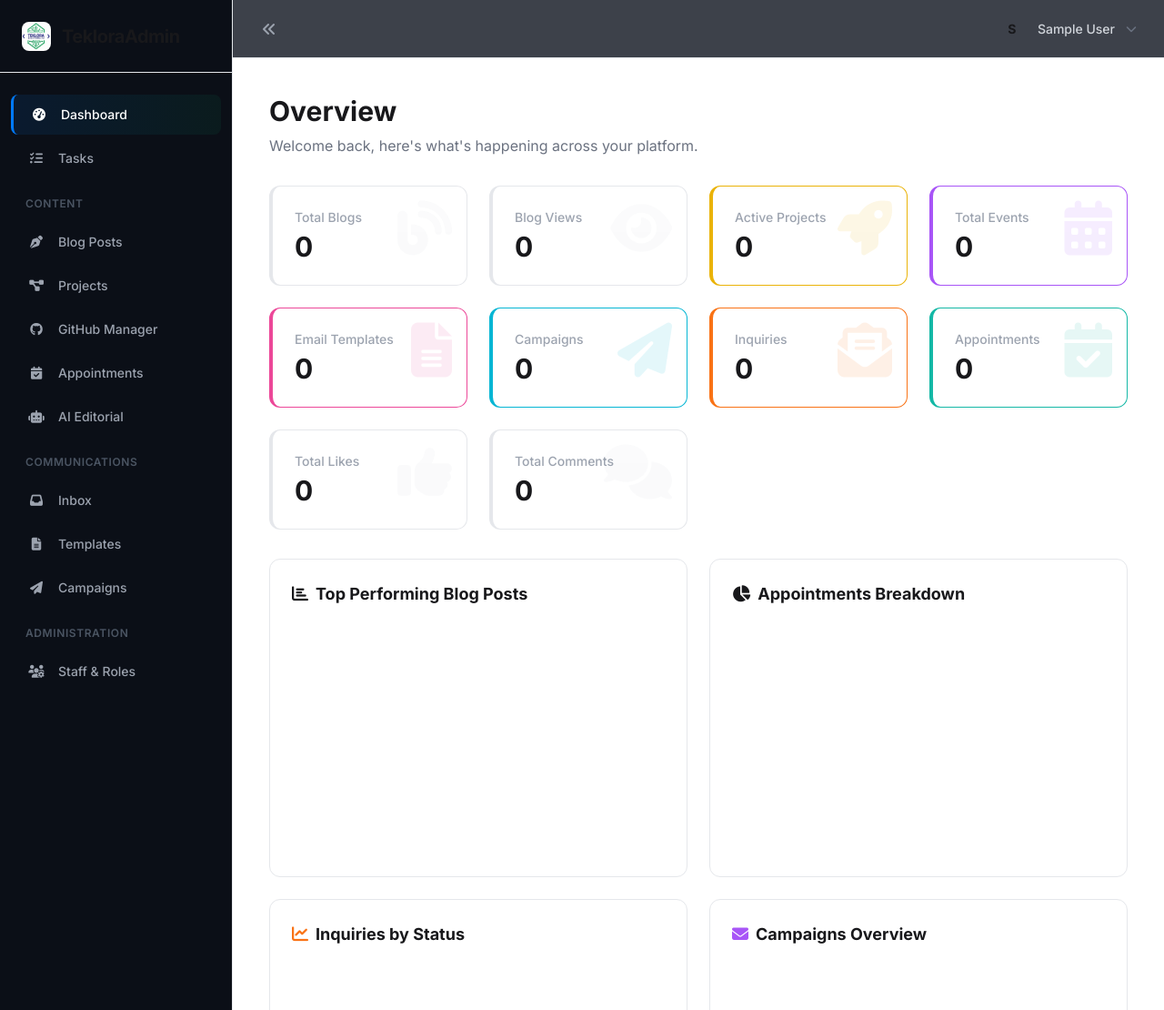
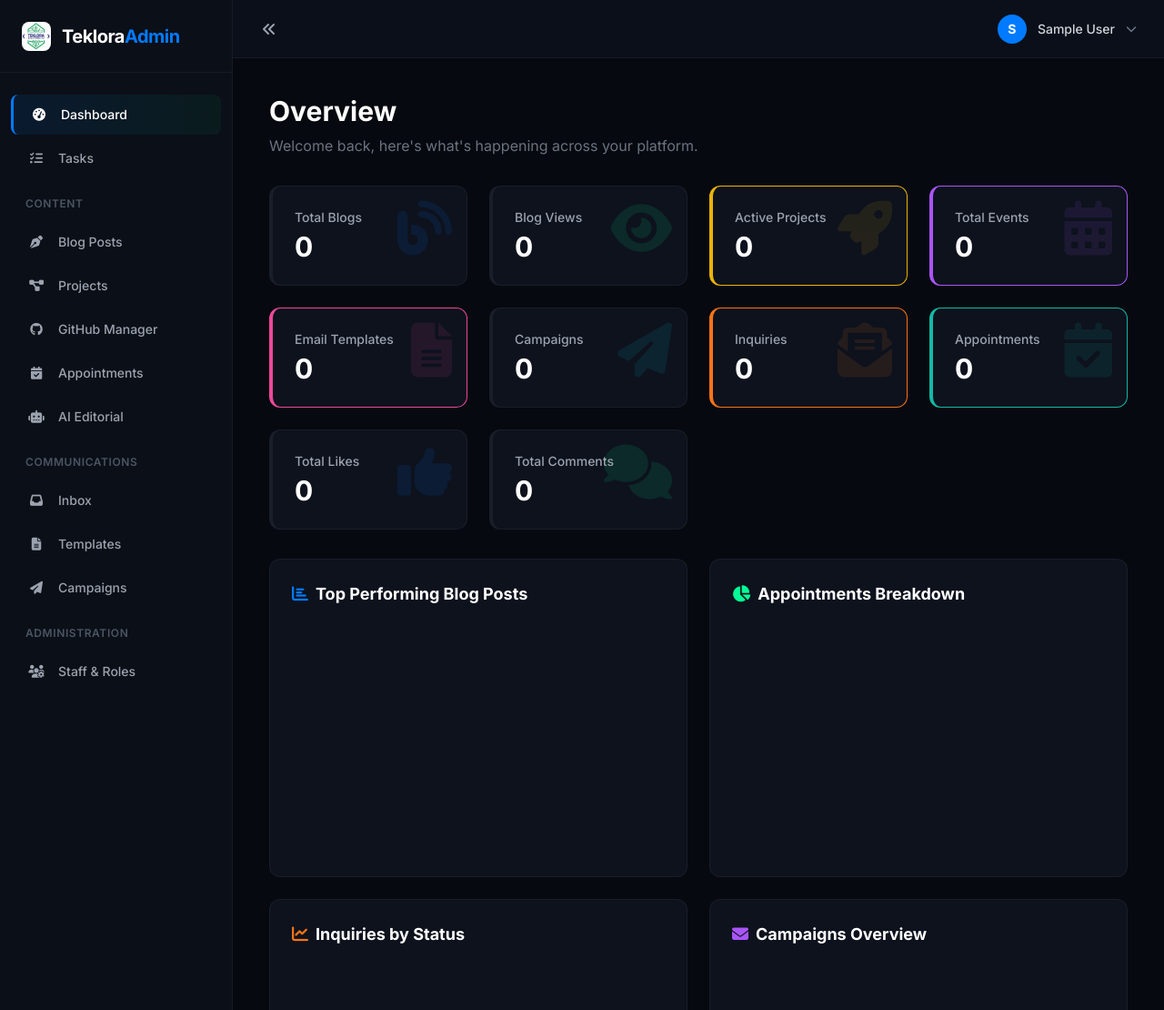
Before and after one commit to jameskariuki8/brantech-full-website, a Django app: page /admin-panel/ in a window 1280 px wide. Shown: the top 1110 px of the page at 91% size. Run offline with Django 5.2, Linux system fonts and the light colour scheme; the visitor is signed in with stand-in values (Sample User, id 1); data comes from the database, SQL or seed files in the repository; data that the repository does not hold is empty; a map, chart or similar area stays blank; parts of the project's set-up code (start-up, migrations or seed data) failed here and were passed over; some libraries are stand-ins or nearby versions.

Commit message:
fix(admin): restore the admin panel's dark palette
ea5c393 replaced the admin's Tailwind colours with the public site's new
light palette and swapped text-white for text-primaryText throughout
admin_base and admin_panel, but the ~500 other uses of dark-card,
dark-border, brand-blue, brand-green and text-white across the admin
sections and scripts were left pointing at colours that no longer existed.
The result was white text on a white page: names, headings and tabs on the
staff screen were invisible, and button labels went near-black on blue.

The two templates go back to the dark palette so the panel is consistent
again. The public site's redesign from that commit is untouched; a light
admin theme should be a deliberate pass over every section, not this.

Co-Authored-By: Claude Opus 5.5 <noreply@anthropic.com>

```diff
--- a/brandtechsolution/brand/templates/brand/admin_base.html
+++ b/brandtechsolution/brand/templates/brand/admin_base.html
@@ -27,17 +27,19 @@
             theme: {
                 extend: {
                     fontFamily: {
-                        sans: ['Inter', 'sans-serif'],
-                        heading: ['Space Grotesk', 'sans-serif'],
+                        inter: ['Inter', 'sans-serif'],
+                        heading: ['Outfit', 'sans-serif'],
                     },
                     colors: {
-                        background: '#FAFAFA',
-                        surface: '#FFFFFF',
-                        primaryText: '#18181B',
-                        secondaryText: '#52525B',
-                        brandBlue: '#33348E',
-                        brandWarm: '#10B981',
-                        borderLight: '#E4E4E7'
+                        dark: {
+                            bg: '#06090F',
+                            card: '#0D121D',
+                            border: 'rgba(255, 255, 255, 0.05)',
+                        },
+                        brand: {
+                            blue: '#007AFF',
+                            green: '#00FF94',
+                        }
                     }
                 }
             }
@@ -128,7 +130,7 @@
 
     <!-- Mobile Menu Button -->
     <button id="mobileMenuBtn"
-        class="fixed top-4 left-4 z-50 lg:hidden text-primaryText bg-dark-card p-2 rounded-lg border border-dark-border">
+        class="fixed top-4 left-4 z-50 lg:hidden text-white bg-dark-card p-2 rounded-lg border border-dark-border">
         <i class="fas fa-bars"></i>
     </button>
 
@@ -138,7 +140,7 @@
         <!-- Logo -->
         <div class="h-20 flex items-center px-6 border-b border-dark-border logo-container">
             <img src="{% static 'brand/images/logo.png' %}" alt="Logo" class="w-8 h-8 rounded-lg mr-3">
-            <span class="text-xl font-bold text-primaryText tracking-tight logo-text">Teklora<span
+            <span class="text-xl font-bold text-white tracking-tight logo-text">Teklora<span
                     class="text-brand-blue">Admin</span></span>
         </div>
 
@@ -191,13 +193,13 @@
             {% endif %}
             {% if can.manage_appointments %}
             <a href="/appointments/" id="nav-appointments"
-                class="nav-item flex items-center px-4 py-3 text-sm font-medium rounded-lg text-gray-400 transition-colors hover:text-primaryText hover:bg-gray-100">
+                class="nav-item flex items-center px-4 py-3 text-sm font-medium rounded-lg text-gray-400 transition-colors hover:text-white hover:bg-white/5">
                 <i class="fas fa-calendar-check w-6 text-center mr-3"></i><span class="nav-label">Appointments</span>
             </a>
             {% endif %}
             {% if can.manage_blog %}
             <a href="/editorial/dashboard/" id="nav-editorial"
-                class="nav-item flex items-center px-4 py-3 text-sm font-medium rounded-lg text-gray-400 transition-colors hover:text-primaryText hover:bg-gray-100">
+                class="nav-item flex items-center px-4 py-3 text-sm font-medium rounded-lg text-gray-400 transition-colors hover:text-white hover:bg-white/5">
                 <i class="fas fa-robot w-6 text-center mr-3"></i><span class="nav-label">AI Editorial</span>
             </a>
             {% endif %}
@@ -241,15 +243,15 @@
         <header class="sticky top-0 z-30 h-16 flex items-center justify-between px-6 bg-[#0D121D]/80 backdrop-blur border-b border-dark-border">
             <div class="flex items-center gap-4">
                 <!-- Collapse Toggle Button (lg only) -->
-                <button id="sidebarCollapseBtn" class="hidden lg:flex items-center justify-center p-2 rounded-lg text-gray-400 hover:text-primaryText hover:bg-gray-100 transition-colors" title="Toggle Sidebar">
+                <button id="sidebarCollapseBtn" class="hidden lg:flex items-center justify-center p-2 rounded-lg text-gray-400 hover:text-white hover:bg-white/5 transition-colors" title="Toggle Sidebar">
                     <i id="collapseIcon" class="fas fa-angles-left"></i>
                 </button>
             </div>
 
             <div class="flex items-center gap-4 relative">
                 <!-- User Profile Dropdown -->
-                <button id="userDropdownBtn" class="flex items-center gap-3 p-1.5 rounded-lg hover:bg-gray-100 transition-colors focus:outline-none">
-                    <div class="w-8 h-8 rounded-full bg-brand-blue flex items-center justify-center text-primaryText font-bold text-sm">
+                <button id="userDropdownBtn" class="flex items-center gap-3 p-1.5 rounded-lg hover:bg-white/5 transition-colors focus:outline-none">
+                    <div class="w-8 h-8 rounded-full bg-brand-blue flex items-center justify-center text-white font-bold text-sm">
                         {{ request.user.username|slice:":1"|upper }}
                     </div>
                     <span id="headerUserName" class="hidden md:inline text-sm font-medium text-gray-300">{{ request.user.get_full_name|default:request.user.username }}</span>
@@ -260,15 +262,15 @@
                 <div id="userDropdownMenu" class="hidden absolute right-0 top-12 w-56 bg-dark-card border border-dark-border rounded-xl shadow-2xl py-2 z-50 animate-fade-in">
                     <div class="px-4 py-2.5 border-b border-dark-border">
                         <p class="text-xs text-gray-500">Signed in as</p>
-                        <p class="text-sm font-bold text-primaryText truncate">{{ request.user.username }}</p>
+                        <p class="text-sm font-bold text-white truncate">{{ request.user.username }}</p>
                         {% if request.user.email %}
                         <p class="text-xs text-gray-400 truncate">{{ request.user.email }}</p>
                         {% endif %}
                     </div>
-                    <button type="button" id="myProfileBtn" class="w-full flex items-center gap-2 px-4 py-2 text-sm text-gray-300 hover:text-primaryText hover:bg-gray-100 transition-colors">
+                    <button type="button" id="myProfileBtn" class="w-full flex items-center gap-2 px-4 py-2 text-sm text-gray-300 hover:text-white hover:bg-white/5 transition-colors">
                         <i class="fas fa-user-pen w-4 text-center text-gray-500"></i>My profile
                     </button>
-                    <a href="/admin/" target="_blank" class="flex items-center gap-2 px-4 py-2 text-sm text-gray-300 hover:text-primaryText hover:bg-gray-100 transition-colors">
+                    <a href="/admin/" target="_blank" class="flex items-center gap-2 px-4 py-2 text-sm text-gray-300 hover:text-white hover:bg-white/5 transition-colors">
                         <i class="fas fa-shield-halved w-4 text-center text-gray-500"></i>Django Admin
                     </a>
                     <div class="border-t border-dark-border my-1"></div>
--- a/brandtechsolution/brand/templates/brand/admin_panel.html
+++ b/brandtechsolution/brand/templates/brand/admin_panel.html
@@ -12,7 +12,7 @@
 <style>
     .ql-toolbar.ql-snow,
     .ql-container.ql-snow {
-        border-color: #E4E4E7;
+        border-color: rgba(255, 255, 255, 0.08);
     }
 
     .ql-toolbar.ql-snow .ql-stroke {
@@ -45,7 +45,7 @@
     <!-- Dashboard Section -->
     <div id="dashboard" class="section animate-fade-in">
         <header class="mb-8">
-            <h1 class="text-3xl font-bold text-primaryText mb-2">Overview</h1>
+            <h1 class="text-3xl font-bold text-white mb-2">Overview</h1>
             <p class="text-gray-500">Welcome back, here's what's happening across your platform.</p>
         </header>
 
@@ -59,7 +59,7 @@
                 </div>
                 <div class="relative z-10">
                     <p class="text-sm font-medium text-gray-400 mb-1">Total Blogs</p>
-                    <h3 class="text-3xl font-bold text-primaryText" id="blogCount">0</h3>
+                    <h3 class="text-3xl font-bold text-white" id="blogCount">0</h3>
                 </div>
             </div>
 
@@ -72,7 +72,7 @@
                 </div>
                 <div class="relative z-10">
                     <p class="text-sm font-medium text-gray-400 mb-1">Blog Views</p>
-                    <h3 class="text-3xl font-bold text-primaryText" id="blogViewsCount">0</h3>
+                    <h3 class="text-3xl font-bold text-white" id="blogViewsCount">0</h3>
                 </div>
             </div>
 
@@ -85,7 +85,7 @@
                 </div>
                 <div class="relative z-10">
                     <p class="text-sm font-medium text-gray-400 mb-1">Active Projects</p>
-                    <h3 class="text-3xl font-bold text-primaryText" id="projectCount">0</h3>
+                    <h3 class="text-3xl font-bold text-white" id="projectCount">0</h3>
                 </div>
             </div>
 
@@ -98,7 +98,7 @@
                 </div>
                 <div class="relative z-10">
                     <p class="text-sm font-medium text-gray-400 mb-1">Total Events</p>
-                    <h3 class="text-3xl font-bold text-primaryText" id="eventCount">0</h3>
+                    <h3 class="text-3xl font-bold text-white" id="eventCount">0</h3>
                 </div>
             </div>
 
@@ -111,7 +111,7 @@
                 </div>
                 <div class="relative z-10">
                     <p class="text-sm font-medium text-gray-400 mb-1">Email Templates</p>
-                    <h3 class="text-3xl font-bold text-primaryText" id="templateCount">0</h3>
+                    <h3 class="text-3xl font-bold text-white" id="templateCount">0</h3>
                 </div>
             </div>
 
@@ -124,7 +124,7 @@
                 </div>
                 <div class="relative z-10">
                     <p class="text-sm font-medium text-gray-400 mb-1">Campaigns</p>
-                    <h3 class="text-3xl font-bold text-primaryText" id="campaignCount">0</h3>
+                    <h3 class="text-3xl font-bold text-white" id="campaignCount">0</h3>
                 </div>
             </div>
 
@@ -137,7 +137,7 @@
                 </div>
                 <div class="relative z-10">
                     <p class="text-sm font-medium text-gray-400 mb-1">Inquiries</p>
-                    <h3 class="text-3xl font-bold text-primaryText" id="inquiryCount">0</h3>
+                    <h3 class="text-3xl font-bold text-white" id="inquiryCount">0</h3>
                 </div>
             </div>
 
@@ -150,7 +150,7 @@
                 </div>
                 <div class="relative z-10">
                     <p class="text-sm font-medium text-gray-400 mb-1">Appointments</p>
-                    <h3 class="text-3xl font-bold text-primaryText" id="appointmentCount">0</h3>
+                    <h3 class="text-3xl font-bold text-white" id="appointmentCount">0</h3>
                 </div>
             </div>
 
@@ -163,7 +163,7 @@
                 </div>
                 <div class="relative z-10">
                     <p class="text-sm font-medium text-gray-400 mb-1">Total Likes</p>
-                    <h3 class="text-3xl font-bold text-primaryText" id="likesCount">0</h3>
+                    <h3 class="text-3xl font-bold text-white" id="likesCount">0</h3>
                 </div>
             </div>
 
@@ -176,7 +176,7 @@
                 </div>
                 <div class="relative z-10">
                     <p class="text-sm font-medium text-gray-400 mb-1">Total Comments</p>
-                    <h3 class="text-3xl font-bold text-primaryText" id="commentsCount">0</h3>
+                    <h3 class="text-3xl font-bold text-white" id="commentsCount">0</h3>
                 </div>
             </div>
         </div>
@@ -186,7 +186,7 @@
             <!-- Chart 1: Top Blogs by View Count -->
             <div
                 class="bg-dark-card border border-dark-border rounded-xl p-6 hover:border-brand-blue/30 transition-all duration-300">
-                <h3 class="text-lg font-bold text-primaryText mb-4"><i
+                <h3 class="text-lg font-bold text-white mb-4"><i
                         class="fas fa-chart-bar text-brand-blue mr-2"></i>Top Performing Blog Posts</h3>
                 <div class="relative h-64 w-full">
                     <canvas id="topBlogsChart"></canvas>
@@ -196,7 +196,7 @@
             <!-- Chart 2: Appointments by Status -->
             <div
                 class="bg-dark-card border border-dark-border rounded-xl p-6 hover:border-brand-green/30 transition-all duration-300">
-                <h3 class="text-lg font-bold text-primaryText mb-4"><i
+                <h3 class="text-lg font-bold text-white mb-4"><i
                         class="fas fa-chart-pie text-brand-green mr-2"></i>Appointments Breakdown</h3>
                 <div class="relative h-64 w-full flex items-center justify-center">
                     <canvas id="appointmentsChart"></canvas>
@@ -206,7 +206,7 @@
             <!-- Chart 3: Inquiries by Status -->
             <div
                 class="bg-dark-card border border-dark-border rounded-xl p-6 hover:border-orange-500/30 transition-all duration-300">
-                <h3 class="text-lg font-bold text-primaryText mb-4"><i
+                <h3 class="text-lg font-bold text-white mb-4"><i
                         class="fas fa-chart-line text-orange-500 mr-2"></i>Inquiries by Status</h3>
                 <div class="relative h-64 w-full flex items-center justify-center">
                     <canvas id="inquiriesChart"></canvas>
@@ -216,7 +216,7 @@
             <!-- Chart 4: Campaigns Overview -->
             <div
                 class="bg-dark-card border border-dark-border rounded-xl p-6 hover:border-purple-500/30 transition-all duration-300">
-                <h3 class="text-lg font-bold text-primaryText mb-4"><i
+                <h3 class="text-lg font-bold text-white mb-4"><i
                         class="fas fa-envelope text-purple-500 mr-2"></i>Campaigns Overview</h3>
                 <div class="relative h-64 w-full flex items-center justify-center">
                     <canvas id="campaignsChart"></canvas>
```
